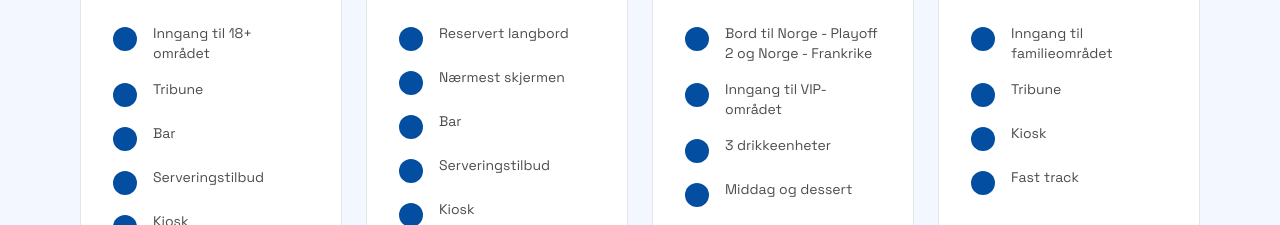
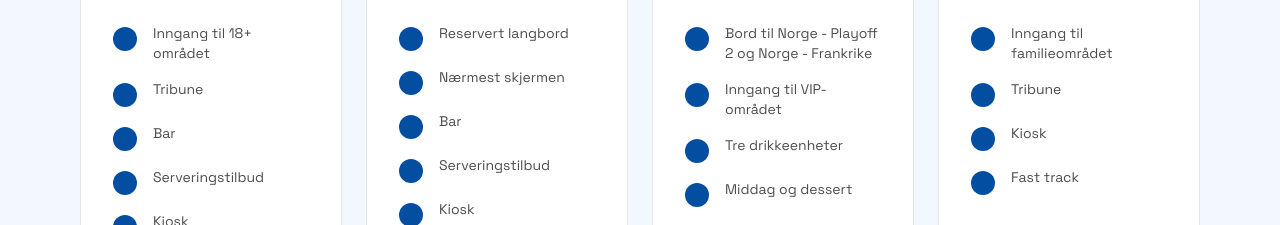
Before and after one commit to pialiabografe-droid/vm-pa-hjemmebane, a Next.js app: page / in a window 1280 px wide. Shown: the part 960-1185 px from the top of the page. Built offline with nearby package versions, Linux system fonts and the light colour scheme.

Commit message:
Skrivefeil 2

```diff
--- a/app/page.tsx
+++ b/app/page.tsx
@@ -73,7 +73,7 @@
       currency: "NOK",
       unit: "per bord",
       pricePrefix: "Fra",
-      items: ["Bord til Norge - Playoff 2 og Norge - Frankrike", "Inngang til VIP-området", "3 drikkeenheter", "Middag og dessert", "Egen VIP-bar", "Underholdning", "Oppsnakk før kamp", "Fast track"],
+      items: ["Bord til Norge - Playoff 2 og Norge - Frankrike", "Inngang til VIP-området", "Tre drikkeenheter", "Middag og dessert", "Egen VIP-bar", "Underholdning", "Oppsnakk før kamp", "Fast track"],
       href: ticketcoUrl,
     },
     {
```
